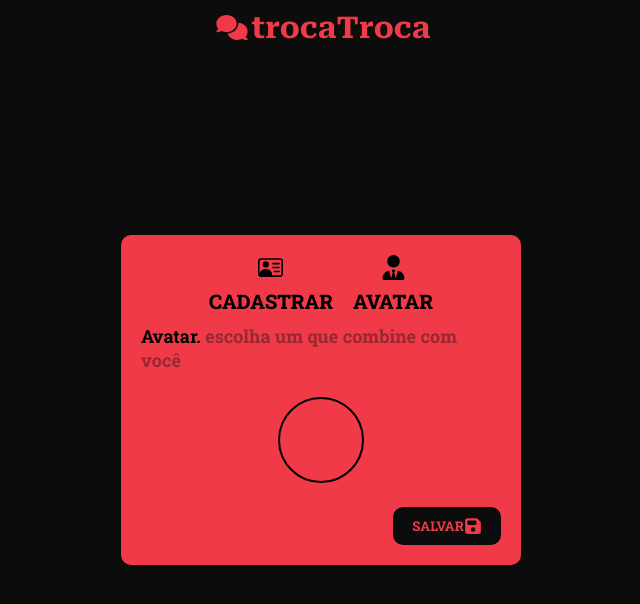
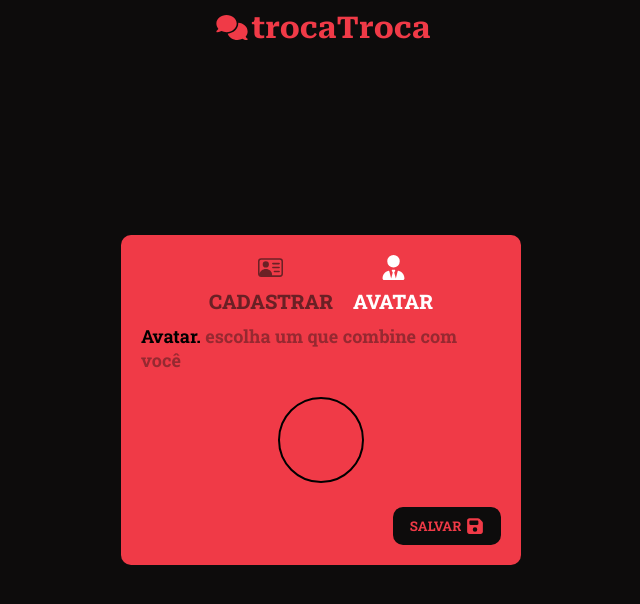
Before and after one commit to francieleBeatriz/Front-End_trocaTroca, a React (Vite) app: page /avatar in a window 1280 px wide. Shown: the top 604 px of the page, without its empty margins (319-959 px from the left). Built offline with nearby package versions, Linux system fonts and the light colour scheme.

Commit message:
cor do menu

```diff
--- a/src/App.tsx
+++ b/src/App.tsx
@@ -11,6 +11,7 @@ import Cadastrar from './components/organisms/Cadastrar';
 import Avatar from "./components/organisms/Avatar";
 import Login from "./components/organisms/Login";
 import EsqueceuSenha from "./components/organisms/EsqueceuSenha";
+
 import { ChatScreen } from "./components/templates/ChatScreen";
 
 export function App()
@@ -41,6 +42,10 @@ export function App()
                 path="/esqueceusenha"
                 element={<EsqueceuSenha />}
               />
+              <Route
+                path="/chatlist"
+                element={<ChatScreen />}
+              />
             </Routes>
         </Router>
       </StyledBody>
--- a/src/assets/styles/StyledComponents.tsx
+++ b/src/assets/styles/StyledComponents.tsx
@@ -88,6 +88,10 @@ export const StyledBotao = styled.button`
     align-items: center;
     justify-content: center;
     font-family: "Roboto Slab", serif;
+
+    img{
+        margin-left: 5px
+    }
 `;
 
 export const StyledLabel = styled.p`
@@ -134,6 +138,7 @@ export const StyledNavItem = styled.div`
 export const StyledTituloPagina = styled.div`
     font-size: 20px;
     font-weight: 800;
+    color: ${props => props.color};
 `;
 
 export const StyledImagemAvatar = styled.div`
--- a/src/components/atoms/IconePagina.tsx
+++ b/src/components/atoms/IconePagina.tsx
@@ -3,12 +3,12 @@ import { StyledIconePagina } from '../../assets/styles/StyledComponents'
 
 interface IconePaginaProps {
     iconePagina: string;
-    cor: string;
+    filter: string;
 }
 
-const IconePagina: React.FC<IconePaginaProps> = ({ iconePagina }) => {
+const IconePagina: React.FC<IconePaginaProps> = ({ iconePagina, filter }) => {
     return (
-        <StyledIconePagina src={iconePagina} alt="Ícone da página" id="iconePagina" />
+        <StyledIconePagina src={iconePagina} alt="Ícone da página" style={{ filter }}/>
     );
 }
 
--- a/src/components/atoms/TituloPagina.tsx
+++ b/src/components/atoms/TituloPagina.tsx
@@ -3,11 +3,12 @@ import { StyledTituloPagina } from '../../assets/styles/StyledComponents';
 
 interface TituloPaginaProps {
     textoTitulo: string;
+    cor: string;
 }
 
-const TituloPagina: React.FC<TituloPaginaProps> = ({ textoTitulo }) => {
+const TituloPagina: React.FC<TituloPaginaProps> = ({ textoTitulo, cor }) => {
     return (
-        <StyledTituloPagina>{textoTitulo}</StyledTituloPagina>
+        <StyledTituloPagina style={{ color: cor }}>{textoTitulo}</StyledTituloPagina>
     );
 }
 
--- a/src/components/molecules/Menu.tsx
+++ b/src/components/molecules/Menu.tsx
@@ -1,5 +1,7 @@
 import React from 'react';
 import { useLocation, useNavigate } from 'react-router-dom';
+
+import { StyledMainMenu, StyledNavItem } from '../../assets/styles/StyledComponents';
 
 import TituloPagina from '../atoms/TituloPagina';
 import IconePagina from '../atoms/IconePagina';
@@ -8,38 +10,41 @@ import IconeInformacoes from '../../assets/images/pessoaInformacoes.svg';
 import IconeAvatar from '../../assets/images/iconeAvatar.svg';
 import IconeCadeado from '../../assets/images/iconeCadeado.svg';
 
-import { StyledMainMenu, StyledNavItem } from '../../assets/styles/StyledComponents';
-
 const Menu = () => {
   const location = useLocation();
   const navigate = useNavigate();
 
-  const getTitlesAndIcons = (path: any) => {
-    switch (path) {
-      case '/login':
-        return { first: { title: 'ENTRAR', icon: IconeInformacoes, path: '/login' }, second: { title: 'ESQUECEU A SENDA?', icon: IconeCadeado, path: '/esqueceusenha' } };
-      case '/esqueceusenha':
-        return { first: { title: 'ENTRAR', icon: IconeInformacoes, path: '/login' }, second: { title: 'ESQUECEU A SENHA?', icon: IconeCadeado, path: '/esqueceusenha' } };
-      case '/avatar':
-        return { first: { title: 'CADASTRAR', icon: IconeInformacoes, path: '/cadastrar' }, second: { title: 'AVATAR', icon: IconeAvatar, path: '/avatar' } };
-      default:
-        return { first: { title: 'CADASTRAR', icon: IconeInformacoes, path: '/cadastrar' }, second: { title: 'AVATAR', icon: IconeAvatar, path: '/avatar' } };
-    }
+  const isActive = (path: any) => location.pathname === path;
+
+  const navItems = {
+    '/login': [
+      { title: 'ENTRAR', icon: IconeInformacoes, path: '/login' },
+      { title: 'ESQUECEU A SENHA?', icon: IconeCadeado, path: '/esqueceusenha' }
+    ],
+    '/esqueceusenha': [
+      { title: 'ENTRAR', icon: IconeInformacoes, path: '/login' },
+      { title: 'ESQUECEU A SENHA?', icon: IconeCadeado, path: '/esqueceusenha' }
+    ],
+    '/avatar': [
+      { title: 'CADASTRAR', icon: IconeInformacoes, path: '/cadastrar' },
+      { title: 'AVATAR', icon: IconeAvatar, path: '/avatar' }
+    ],
+    'default': [
+      { title: 'CADASTRAR', icon: IconeInformacoes, path: '/cadastrar' },
+      { title: 'AVATAR', icon: IconeAvatar, path: '/avatar' }
+    ]
   };
 
-  const { first, second } = getTitlesAndIcons(location.pathname);
+  const items = navItems[location.pathname] || navItems['default'];
 
   return (
     <StyledMainMenu>
-      <StyledNavItem onClick={() => navigate(first.path)}>
-        <IconePagina iconePagina={first.icon} />
-        <TituloPagina textoTitulo={first.title} />
-      </StyledNavItem>
-
-      <StyledNavItem onClick={() => navigate(second.path)}>
-        <IconePagina iconePagina={second.icon} />
-        <TituloPagina textoTitulo={second.title} />
-      </StyledNavItem>
+      {items.map(item => (
+        <StyledNavItem key={item.path} onClick={() => navigate(item.path)}>
+          <IconePagina iconePagina={item.icon} filter={isActive(item.path) ? "brightness(0) invert(1)" : "brightness(0) saturate(100%) invert(18%) sepia(11%) saturate(6887%) hue-rotate(322deg) brightness(92%) contrast(97%)"}/>
+          <TituloPagina textoTitulo={item.title} cor={isActive(item.path) ? "white" : "#6a2025"}/>
+        </StyledNavItem>
+      ))}
     </StyledMainMenu>
   );
 };
```
